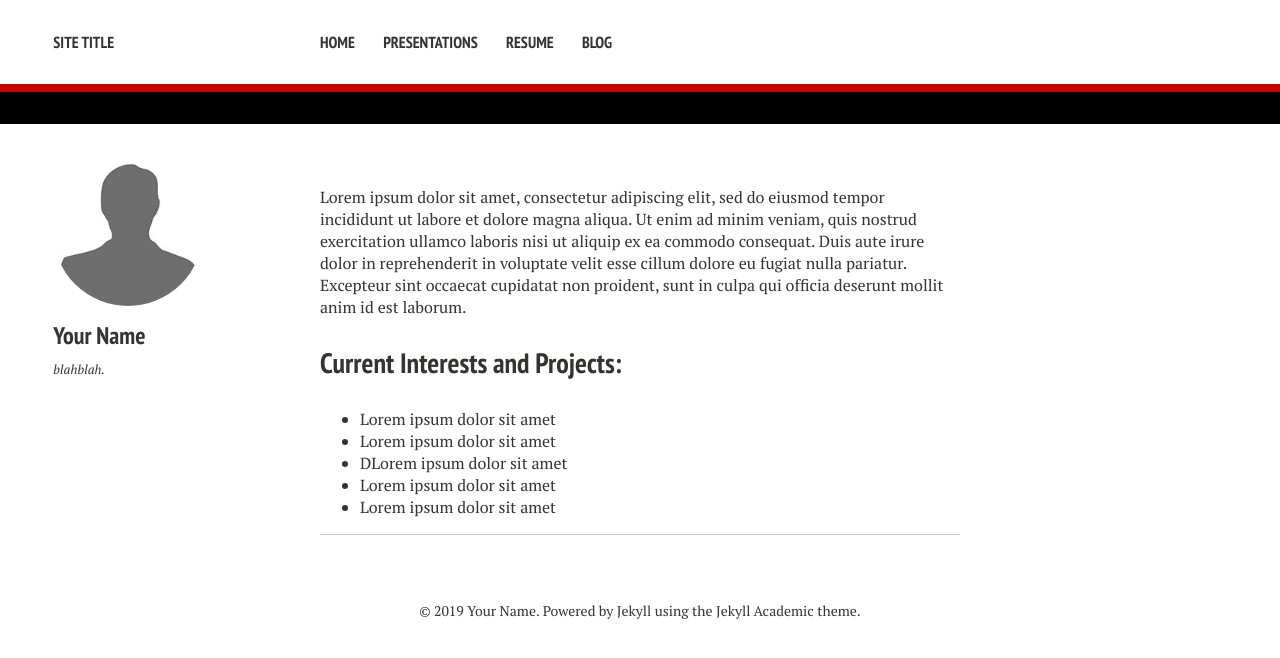
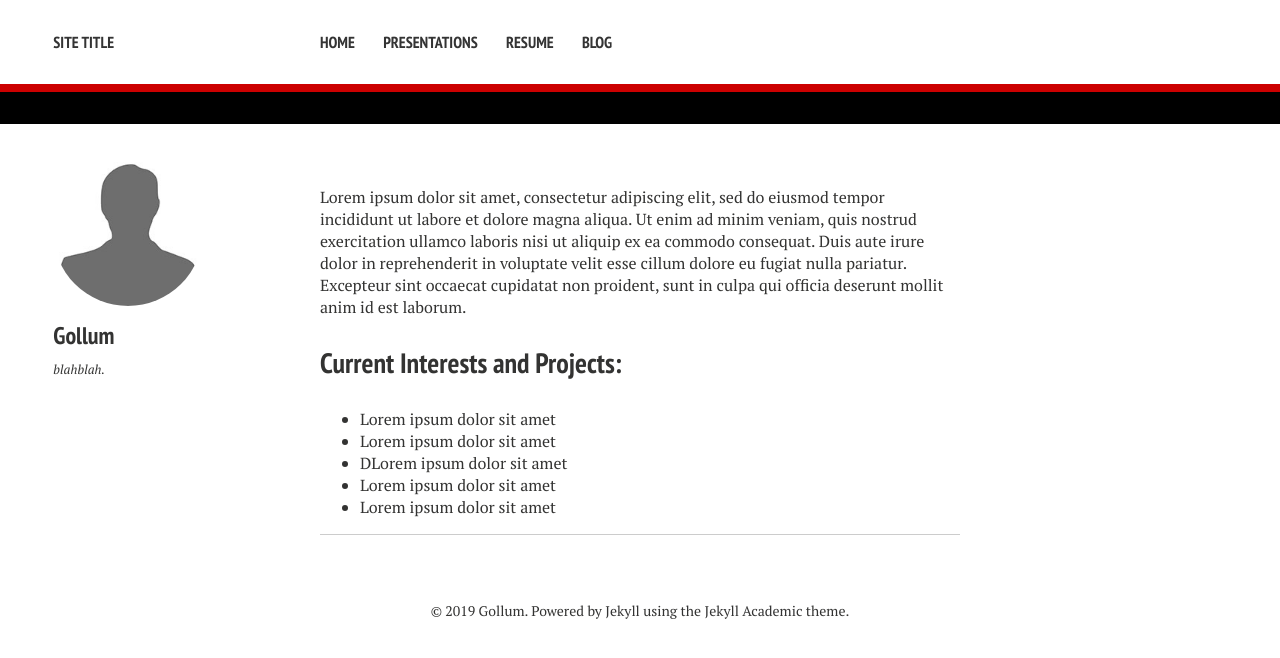
Before and after one commit to robinmelanson/spocktoberfest.github.io, a Jekyll site: the page built from jekyll-academic-master/index.md, in a window 1280 px wide. Shown: the top 658 px of the page. Built offline with Jekyll 4.4.1, drawn with Linux system fonts in a browser that asks for light colours; nearby versions of some CDN libraries.

Commit message:
Update _config.yml

```diff
--- a/jekyll-academic-master/_config.yml
+++ b/jekyll-academic-master/_config.yml
@@ -6,7 +6,7 @@ logo: # filename of a logo image that has been placed into your images directory
 
 # Enter the following platform usernames if you would like for them to appear on your site.
 owner:
-  name: Your Name
+  name: Gollum
   avatar: bio-photo.jpg
   bio: "blahblah."
   email: #emailaddress
```
